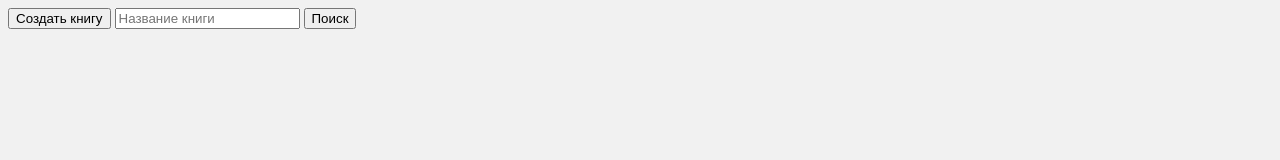
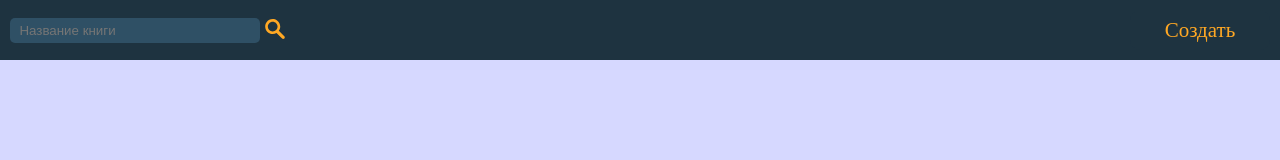
Before and after one commit to shpinata/library, a plain HTML site: page index.html in a window 1280 px wide. Drawn offline with Linux system fonts and the light colour scheme.

Commit message:
Новый стиль

```diff
--- a/index.html
+++ b/index.html
@@ -1,15 +1,30 @@
 <!DOCTYPE html>
 <html>
+
 <head>
   <title>book</title>
-  <meta charset = "utf-8"></meta>
+  <meta charset="utf-8">
+  </meta>
   <link rel="stylesheet" href="src/index.css">
 </head>
+
 <body>
-  <button id = 'newBook'> Создать книгу </button>
-  <input type="search" id="site-search" placeholder='Название книги'>
-  <button id="button-search">Поиск</button>
-  <div id = 'conteiner'></div>
+  <div id = 'header'>
+    <div id='divSite-search'>
+      <input type="search" id="site-search" placeholder='  Название книги'>
+      <button id="button-search">
+        <img id='loop' src="image/loop.svg">
+      </button>
+    </div>
+    <div id='divNewBook'>
+      <button id='newBook'>
+        Создать
+        <!-- <img id='more' src="image/more.svg">   -->
+      </button>
+    </div>
+  </div>
+  <div id='conteiner'></div>
   <script src="src/index.js"></script>
 </body>
+
 </html>
--- a/src/index.css
+++ b/src/index.css
@@ -21,7 +21,8 @@
 }
 
 body {
-    background-color: #f1f1f1;
+    background-color: #d6d8ff;
+    margin: 0;
 }
 
 #conteiner{
@@ -90,9 +91,73 @@ img {
 .icon {
     height: 15px;
     width: 100%;
+    border-top-left-radius: 0;
+    border-bottom-left-radius: 0;
 }
 
 .divDelOrChange {
     display: flex;
     flex-direction: row-reverse;
 }
+
+#header {
+    display: flex;
+    padding: 10px;
+    border: 0;
+    background-color:#1e3340;
+    align-items: center;
+}
+
+#divNewBook {
+    width: 60%;
+    display: flex;
+    justify-content: flex-end;
+}
+
+#newBook {
+    background-color: #1e3340;
+    border: 0;
+    width: 140px;
+    height: 40px;
+    font-size: 21px;
+    font-family: Microsoft Sans serif;
+    border-radius: 10px;
+    outline: none;
+    color: #ffa824;
+}
+
+#newBook:hover {
+    border: 2px solid #ffa824;
+}
+
+#more {
+    width: 40px;
+    height: 40px;
+}
+
+#divSite-search {
+    width: 50%;
+    display: flex;
+    height: 25px;
+}
+#site-search{
+    background-color: #2f5065;
+    border: 0;
+    width: 250px;
+    outline: none;
+    border-radius: 5px;
+}
+#button-search {
+    margin: 0;
+    padding: 0;
+    background-color: #1e3340;
+    border: 0;
+    outline: none;
+}
+#loop {
+    height: 20px;
+    width: 20px;
+    border-top-left-radius: 0;
+    border-bottom-left-radius: 0;
+    padding-left: 5px;
+}
```
Also changed, not shown: src/index.js (+5 -5 lines), image/add.svg, image/delete.svg, image/loop.svg (added), image/more.svg (added), image/no-book3.jpg, image/pngtree-orange-watercolor-advertising-background-image_70434 - копия.jpg (added).
